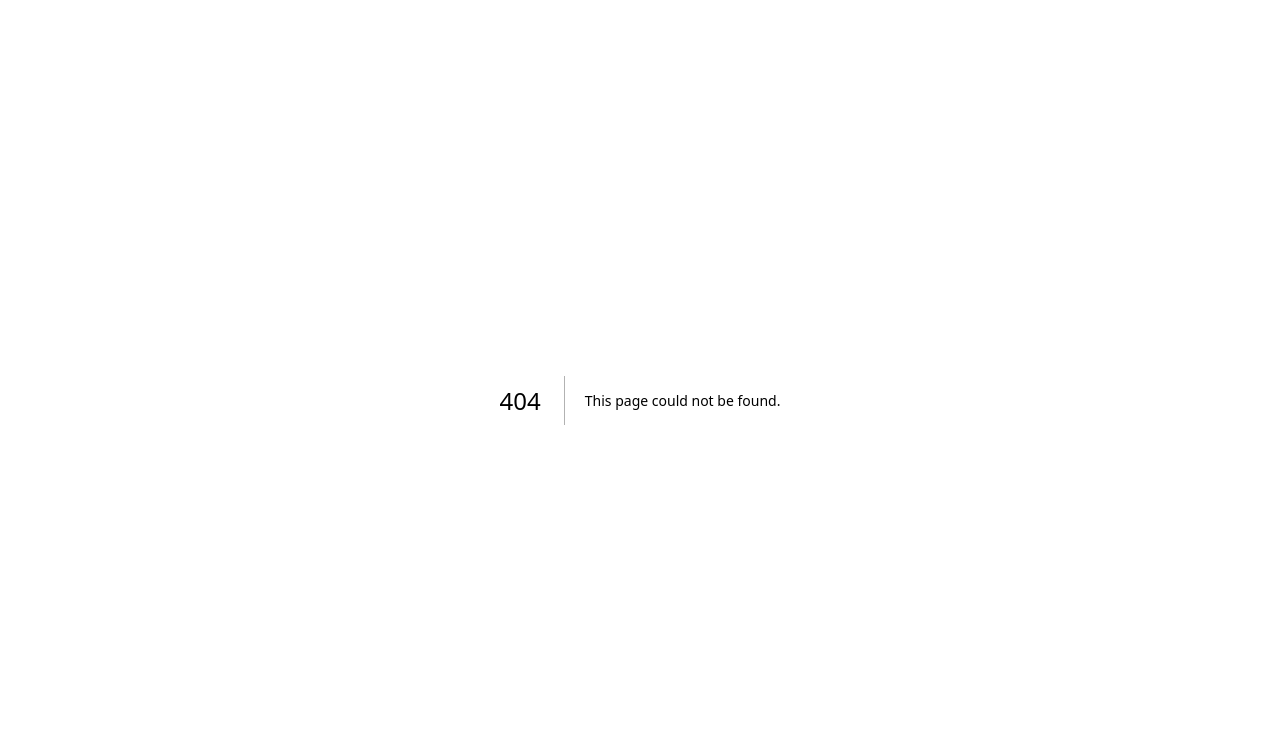
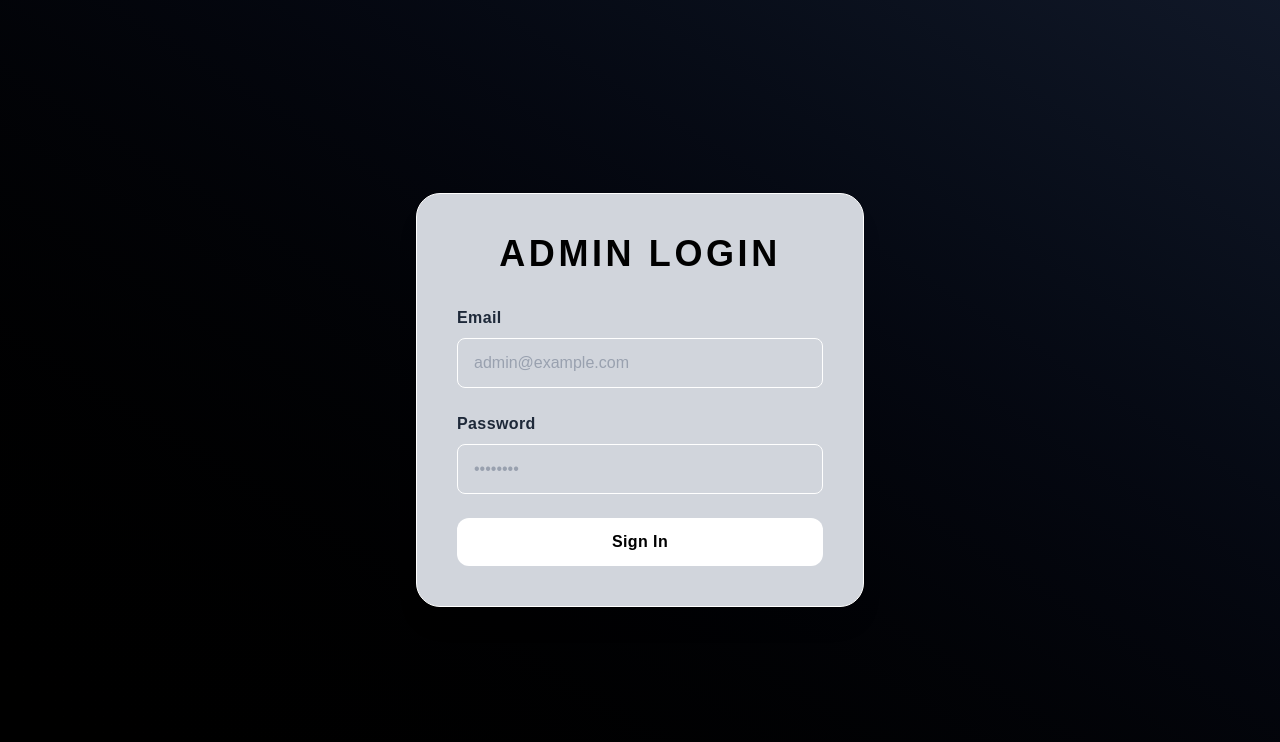
Before and after one commit to RhyChaw/zafari, a Next.js app: page /login in a window 1280 px wide. Before the commit this address had no page. Shown: the top 742 px of the page. Built offline with nearby package versions, Linux system fonts and the light colour scheme.

Commit message:
added auth

```diff
--- a/src/app/admin/page.js
+++ b/src/app/admin/page.js
@@ -3,6 +3,9 @@
 import Link from "next/link";
 import styles from "./admin.module.css";
 import Navbar from "../navbar/page";
+import { useEffect, useState } from "react";
+import { useRouter } from "next/navigation";
+import supabase from "../../utils/supabaseClient";
 
 const panels = [
   { name: "Home Page", href: "/admin/home" },
@@ -11,6 +14,32 @@ const panels = [
 ];
 
 export default function AdminPanel() {
+  const [loading, setLoading] = useState(true);
+  const router = useRouter();
+
+  useEffect(() => {
+    async function checkAuth() {
+      const {
+        data: { user },
+      } = await supabase.auth.getUser();
+
+      if (!user) {
+        router.push("/login"); // Redirect to your login page or home
+      } else {
+        setLoading(false);
+      }
+    }
+    checkAuth();
+  }, [router]);
+
+  if (loading) {
+    return (
+      <div className="flex items-center justify-center min-h-screen text-xl">
+        Checking authentication...
+      </div>
+    );
+  }
+
   return (
     <>
       <Navbar />
@@ -19,8 +48,7 @@ export default function AdminPanel() {
         <h1 className={styles.heading}>Zafari Website Admin Panel</h1>
         <div className={styles.grid}>
           {panels.map((panel) => (
-          <Link href={panel.href} key={panel.name} className={
-            styles.card}>
+            <Link href={panel.href} key={panel.name} className={styles.card}>
               {panel.name}
             </Link>
           ))}
--- /dev/null
+++ b/src/app/login/page.js
@@ -0,0 +1,93 @@
+'use client';
+
+import { useState } from 'react';
+import supabase from '../../utils/supabaseClient'; // Adjust path as needed
+import { useRouter } from 'next/navigation';
+
+export default function AdminLogin() {
+  const [email, setEmail] = useState('');
+  const [password, setPassword] = useState('');
+  const [loading, setLoading] = useState(false);
+  const [errorMsg, setErrorMsg] = useState('');
+  const router = useRouter();
+
+  const handleLogin = async (e) => {
+    e.preventDefault();
+    setLoading(true);
+    setErrorMsg('');
+
+    const { error } = await supabase.auth.signInWithPassword({
+      email,
+      password,
+    });
+
+    if (error) {
+      setErrorMsg(error.message);
+    } else {
+      router.push('/admin'); // Redirect after login
+    }
+    setLoading(false);
+  };
+
+  return (
+    <div className="min-h-screen flex items-center justify-center bg-gradient-to-tr from-black to-gray-900">
+      <div className="w-full max-w-md p-10 bg-gray-300 bg-opacity-10 backdrop-blur-md rounded-3xl shadow-xl border border-white border-opacity-20">
+        <h2 className="text-4xl font-extrabold text-black mb-8 text-center tracking-widest">
+          ADMIN LOGIN
+        </h2>
+
+        <form onSubmit={handleLogin} className="space-y-6">
+          <div>
+            <label
+              htmlFor="email"
+              className="block text-gray-800 font-semibold mb-2 tracking-wide"
+            >
+              Email
+            </label>
+            <input
+              type="email"
+              id="email"
+              required
+              value={email}
+              onChange={(e) => setEmail(e.target.value)}
+              className="w-full px-4 py-3 rounded-lg bg-transparent border border-white border-opacity-50 text-white placeholder-gray-400 focus:outline-none focus:ring-2 focus:ring-white focus:ring-opacity-70 transition"
+              placeholder="admin@example.com"
+            />
+          </div>
+
+          <div>
+            <label
+              htmlFor="password"
+              className="block text-gray-800 font-semibold mb-2 tracking-wide"
+            >
+              Password
+            </label>
+            <input
+              type="password"
+              id="password"
+              required
+              value={password}
+              onChange={(e) => setPassword(e.target.value)}
+              className="w-full px-4 py-3 rounded-lg bg-transparent border border-white border-opacity-50 text-white placeholder-gray-400 focus:outline-none focus:ring-2 focus:ring-white focus:ring-opacity-70 transition"
+              placeholder="••••••••"
+            />
+          </div>
+
+          {errorMsg && (
+            <p className="text-red-400 font-semibold text-center animate-pulse">
+              {errorMsg}
+            </p>
+          )}
+
+          <button
+            type="submit"
+            disabled={loading}
+            className="w-full py-3 bg-white bg-opacity-20 text-black font-bold rounded-xl tracking-wide hover:bg-opacity-40 active:scale-95 transition transform duration-200"
+          >
+            {loading ? 'Logging in...' : 'Sign In'}
+          </button>
+        </form>
+      </div>
+    </div>
+  );
+}
```
Lines whose indentation alone changed are shown as unchanged.
